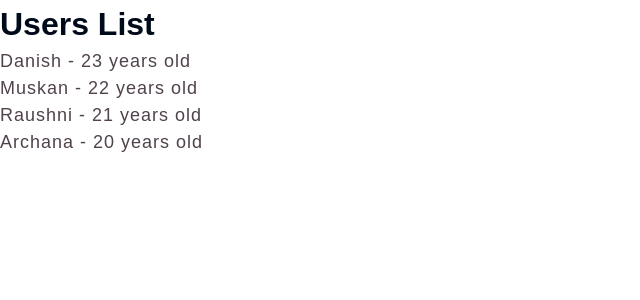
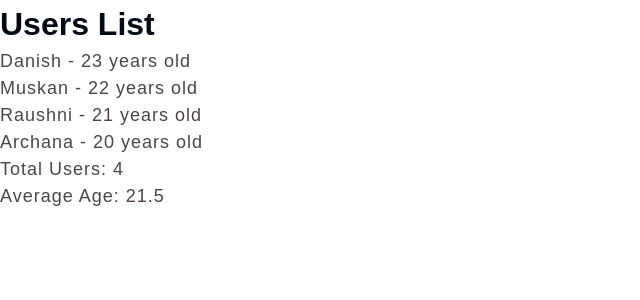
Before and after one commit to dshamshee/React-JS, a React (Vite) app in the folder First React/: page / in a window 1280 px wide. Shown: the top 300 px of the page, without its empty margins (0-640 px from the left). Built offline with nearby package versions, Linux system fonts and the light colour scheme.

Commit message:
learn usestate hook with array

```diff
--- a/First React/src/components/DericedState.jsx
+++ b/First React/src/components/DericedState.jsx
@@ -10,6 +10,11 @@
         {name: "Archana", age:20},
     ]);
 
+
+// When you create a variable which values can be depended on State or Props then that variable called Derived State
+const userCount = users.length;
+const averageAge = users.reduce((accum, curElem)=> accum + curElem.age, 0) / userCount;
+
     return (
         <div className="main-div">
             <h1>Users List</h1>
@@ -19,6 +24,8 @@
 
                 }) }
             </ul>
+            <p>Total Users: {userCount}</p>
+            <p>Average Age: {averageAge}</p>
         </div>
     )
 }
```
